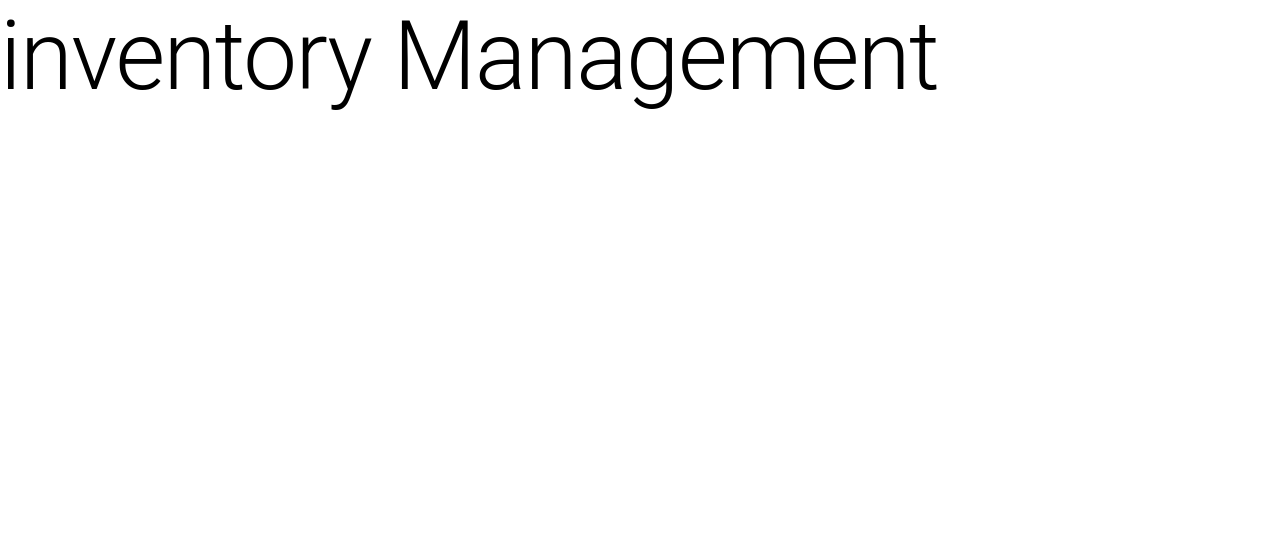
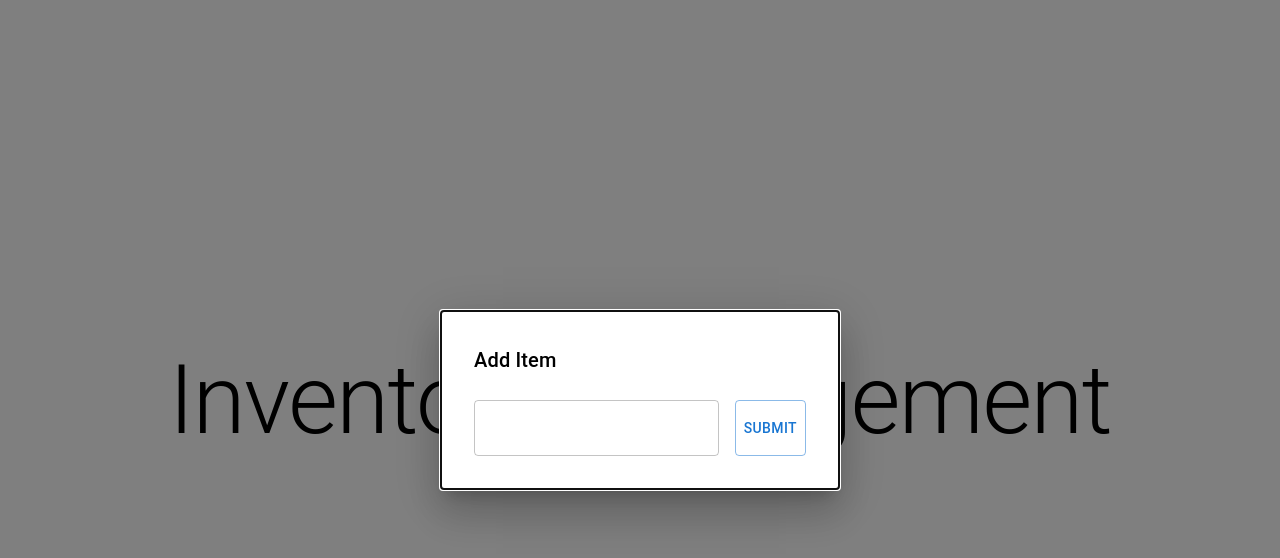
Before and after one commit to xiaqian1999/Pantry-Tracker, a Next.js app: page / in a window 1280 px wide. Shown: the top 558 px of the page. Built offline with nearby package versions, Linux system fonts and the light colour scheme; no server answers; the database is empty.

Commit message:
Set up the modal for add the inventory

```diff
--- a/app/page.js
+++ b/app/page.js
@@ -2,12 +2,12 @@
 import Image from "next/image";
 import { useState, useEffect } from 'react';
 import { firestore } from "@/firebase";
-import { Box, Typography } from "@mui/material";
+import { Box, Button, Modal, Stack, TextField, Typography } from "@mui/material";
 import { collection, deleteDoc, getDocs, query } from "firebase/firestore";
 
 export default function Home() {
   const [inventory, setInventory] = useState([])
-  const [open, setOpen] = useState(false)
+  const [open, setOpen] = useState(true)
   const [itemName, setItemName] = useState('')
 
   const updateInventory = async () => {
@@ -63,18 +63,29 @@ export default function Home() {
   }, [])
 
   return (
-    <Box>
-      <Typography variant="h1"> inventory Management</Typography>
-      {
-        inventory.forEach((item) =>{
-          return(
-            <>
-            {item.name}
-            {item.quantity}
-            </>
-          )
-        })
-      }
+    <Box width="100vw" height="100vh" display="flex" justifyContent="center" alignItems="center" gap={2}>
+
+      <Modal
+        open={open}
+        onClose={handleClose}
+      >
+        <Box position="absolute" top="50%" left="50%" width={400} bgcolor="white" border="2px solid #000" boxShadow={24} p={4} display="flex" flexDirection="column" gap={3} sx={{ transform:"translate(-50%, -50%)", }}>
+          <Typography variant="h6">Add Item</Typography>
+          <Stack width="100%" direction="row" spacing={2}>
+            <TextField variant="outlined" fullWidth value={itemName} onChange={(e) => {setItemName(e.target.value)}} />
+              <Button variant="outlined"
+                      onClick={() =>{
+                        addItem(itemName)
+                        setItemName('')
+                        handleClose()
+                      }}>
+              Submit
+              </Button>
+          </Stack>
+        </Box>
+      </Modal>
+      <Typography variant="h1"> Inventory Management</Typography>
+
     </Box>
   );
 }
```
